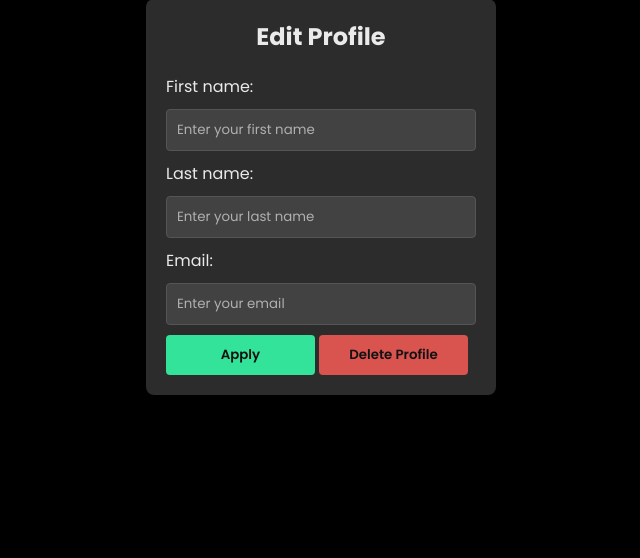
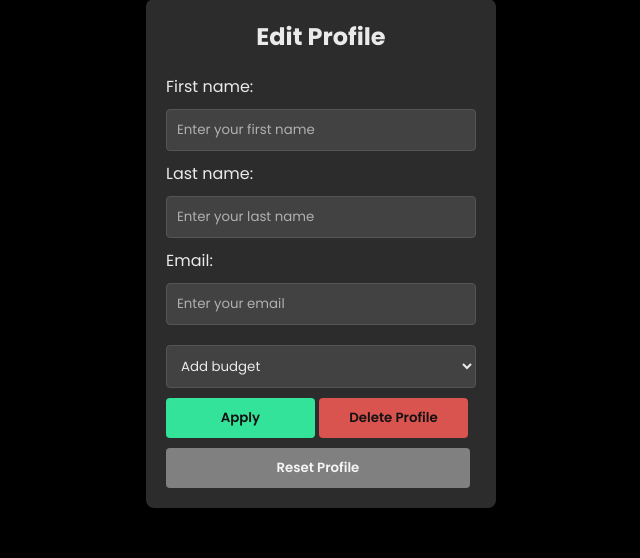
Before and after one commit to LennartPfeiler/StockApp, a PHP site: page /public/pages/profile.html in a window 1280 px wide. Shown: the part 251-809 px from the top of the page, without its empty margins (319-959 px from the left). Before the commit the page ends 646 px from the top, so only its background shows below. Run offline with PHP 8.4, Linux system fonts and the light colour scheme.

Commit message:
Add Budget und Reset Profile hinzugefügt im Edit Profile

```diff
--- a/mosbach-tasks-web-main/public/css/profile.css
+++ b/mosbach-tasks-web-main/public/css/profile.css
@@ -1,6 +1,5 @@
 @import url('https://fonts.googleapis.com/css2?family=Poppins:wght@300;400;500;600;700;800;900&display=swap');
 
-/* Global Styles */
 * {
     margin: 0;
     padding: 0;
@@ -8,17 +7,10 @@
     font-family: 'Poppins', sans-serif;
 }
 
-/* Body Styling */
+/* Body Background */
 body {
     background-color: black; /* Dark background for entire page */
     color: #eaeaea; /* Light text color for contrast */
-}
-
-/* Main Container */
-main {
-    padding-top: 200px; /* Abstand nach oben, damit das Editorfeld unterhalb der Navbar beginnt */
-    display: flex;
-    justify-content: center;
 }
 
 /* Header Styling */
@@ -36,12 +28,23 @@ main {
     box-shadow: 0 2px 10px rgba(0, 0, 0, 0.5); /* Shadow for better separation */
 }
 
-/* Logo Styling */
 .logo img {
     width: 150px;
     height: 150px;
     opacity: 0;
     animation: slideRight 1s ease forwards;
+}
+
+/* Logo Animation */
+@keyframes slideRight {
+    0% {
+        opacity: 0;
+        transform: translateX(-50px);
+    }
+    100% {
+        opacity: 1;
+        transform: translateX(0);
+    }
 }
 
 /* Login Styling */
@@ -66,6 +69,7 @@ main {
     transform: scale(1.10);
 }
 
+/* Stil für das <a>-Element */
 .Login a {
     display: inline-flex;
     justify-content: center;
@@ -81,12 +85,14 @@ main {
     transition: color 0.3s ease;
 }
 
+/* Stil für das <i>-Element */
 .Login a i {
     font-size: 50px;
     color: rgb(255, 255, 255);
     transition: color 0.3s ease;
 }
 
+/* Wenn über das <a> oder <i> gehovert wird, färbe sowohl <a> als auch <i> */
 .Login:hover a, .Login:hover a i {
     color: #900808;
     text-shadow: 0px 0px 10px black;
@@ -106,6 +112,18 @@ main {
     animation-delay: calc(.2s * var(--i));
 }
 
+/* Navbar Animation */
+@keyframes slideTop {
+    0% {
+        opacity: 0;
+        transform: translateY(100px);
+    }
+    100% {
+        opacity: 1;
+        transform: translateY(0);
+    }
+}
+
 .navbar a:hover,
 .navbar a.active {
     color: #33e39a; /* Highlight active or hovered links */
@@ -122,6 +140,7 @@ main {
     box-shadow: 0 4px 10px rgba(0, 0, 0, 0.5); /* Leichter Schatten für Tiefe */
 }
 
+/* Input Felder Styling */
 .profile input {
     width: 100%;
     padding: 10px;
@@ -136,6 +155,7 @@ main {
     color: #b0b0b0; /* Platzhalterfarbe etwas heller */
 }
 
+/* Button Styling */
 .profile button {
     width: 48%; /* Beide Buttons nehmen jeweils 48% des verfügbaren Platzes ein */
     padding: 10px;
@@ -152,6 +172,7 @@ main {
     background-color: #28c883; /* Dunklere Farbe beim Hover */
 }
 
+/* Spezifisch für den "Delete Profile"-Button */
 .profile .delete-btn {
     background-color: #d9534f; /* Rote Farbe für Löschen */
 }
@@ -159,7 +180,25 @@ main {
 .profile .delete-btn:hover {
     background-color: #c9302c; /* Dunkleres Rot beim Hover */
 }
+.profile .reset-btn{
+    width: 98%; /* Beide Buttons nehmen jeweils 48% des verfügbaren Platzes ein */
+    margin-top: 10px;
+    padding: 10px;
+    background-color: grey; /* Grüne Farbe für den Apply-Button */
+    border: none;
+    border-radius: 4px;
+    color:whitesmoke;
+    cursor: pointer;
+    font-weight: 600;
+    transition: background-color 0.3s ease;
 
+}
+
+.profile .reset-btn:hover{
+    background-color: #fbcf04 ;
+}
+
+/* Section Title Styling */
 .profile h2 {
     text-align: center;
     margin-bottom: 20px;
@@ -172,36 +211,18 @@ main {
     height: 35px;
 }
 
-/* Animations */
-@keyframes slideRight {
-    0% {
-        opacity: 0;
-        transform: translateX(-50px);
-    }
-    100% {
-        opacity: 1;
-        transform: translateX(0);
-    }
+main {
+    padding-top: 200px; /* Abstand nach oben, damit das Editorfeld unterhalb der Navbar beginnt */
+    display: flex;
+    justify-content: center;
 }
 
-@keyframes slideTop {
-    0% {
-        opacity: 0;
-        transform: translateY(100px);
-    }
-    100% {
-        opacity: 1;
-        transform: translateY(0);
-    }
+#amount-selection {
+    width: 100%;
+    padding: 10px;
+    margin: 10px 0;
+    background-color: #424242;
+    border: 1px solid #555;
+    border-radius: 4px;
+    color: #eaeaea;
 }
-
-@keyframes slideSci {
-    0% {
-        opacity: 0;
-        transform: translateX(100px);
-    }
-    100% {
-        opacity: 1;
-        transform: translateX(0);
-    }
-}
--- a/mosbach-tasks-web-main/public/pages/profile.html
+++ b/mosbach-tasks-web-main/public/pages/profile.html
@@ -45,8 +45,22 @@
             <label for="email">Email:</label>
             <input type="email" id="email" name="email" placeholder="Enter your email">
 
+            <div class="input-box"></div>
+                <select class="input-field" id="amount-selection" required>
+                    <option value="" disabled selected>Add budget</option>
+                    <option value="5000">$500</option>
+                    <option value="10000">$1,000</option>
+                    <option value="15000">$1,500</option>
+                    <option value="20000">$2,000</option>
+                </select>
+            </div>
+
+
+
             <button type="button" onclick="editUser()">Apply</button>
             <button type="button" class="delete-btn" onclick="deleteProfile()">Delete Profile</button>
+            <button type="buttonl" class="reset-btn">Reset Profile</button>
+
         </section>
     </main>
 
```
